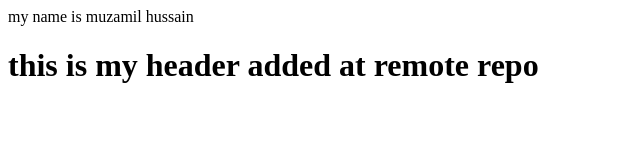
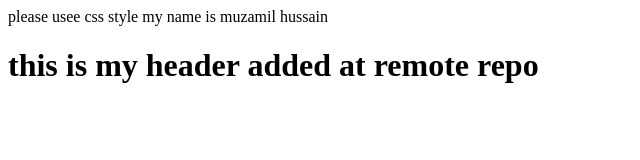
Before and after one commit to muzamil-mia/HttpsRemoteRepo, a plain HTML site: page index.html in a window 1280 px wide. Shown: the whole page, without its empty margins (0-640 px from the left). Drawn offline with Linux system fonts and the light colour scheme.

Commit message:
Update index.html

```diff
--- a/index.html
+++ b/index.html
@@ -1,5 +1,6 @@
 <html>
 
+  please usee css style
 <head>
 </head>
 
```
